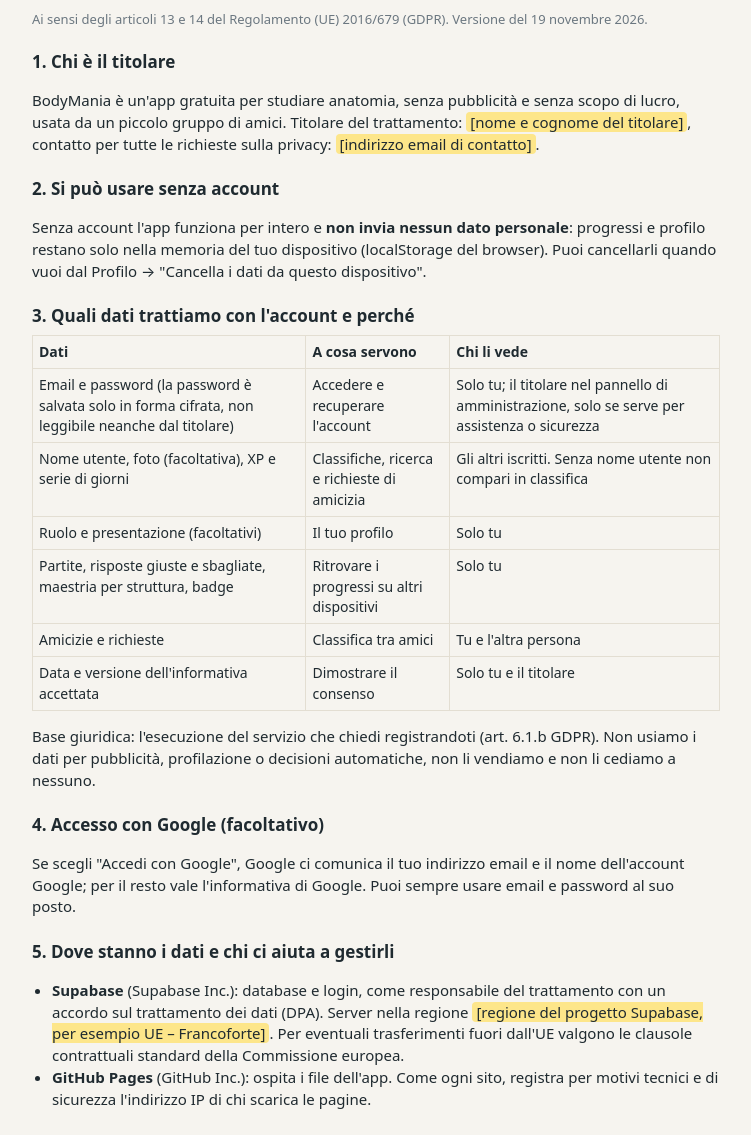
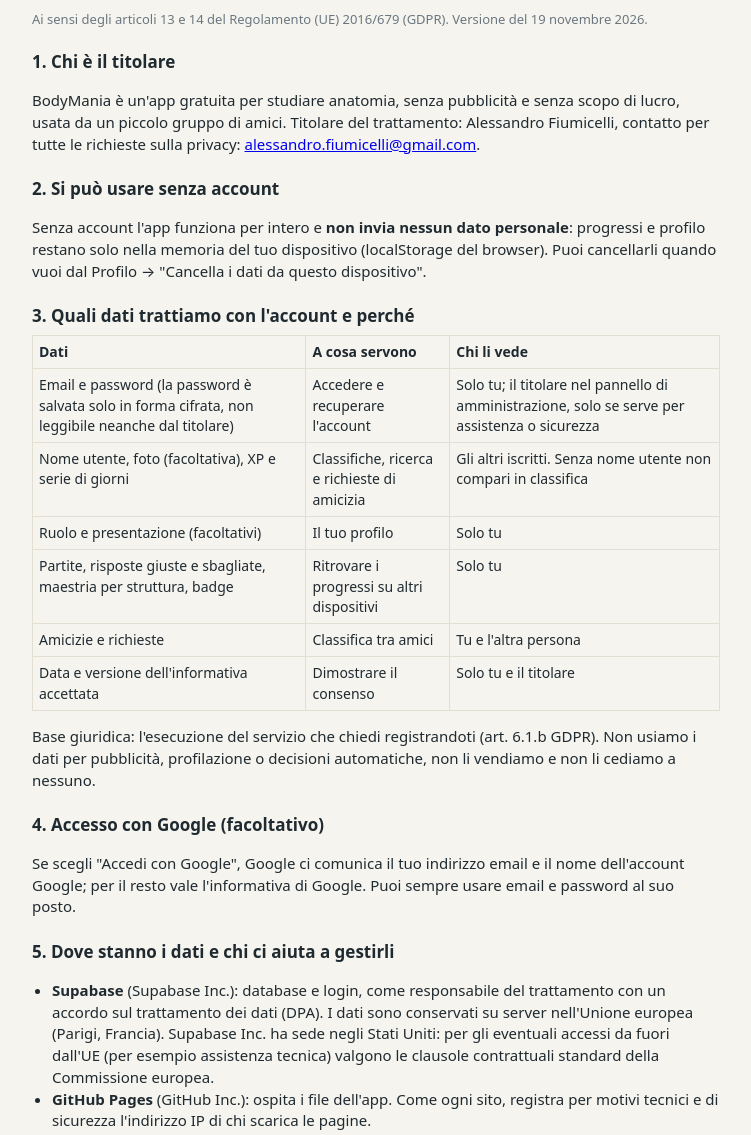
Before and after one commit to alefiumi/bodymania, a plain HTML site: page privacy.html in a window 1280 px wide. Shown: the part 103-1238 px from the top of the page, without its empty margins (264-1015 px from the left). Drawn offline with Linux system fonts and the light colour scheme.

Commit message:
Informativa: titolare e regione dei dati (UE, Parigi)
Co-Authored-By: Claude Opus 5.5 <noreply@anthropic.com>
Claude-Session: https://claude.ai/code/session_01SNXnQv2wgMR3q12jAdBNHK

```diff
--- a/privacy.html
+++ b/privacy.html
@@ -13,7 +13,6 @@ main{max-width:720px;margin:0 auto;padding:calc(16px + env(safe-area-inset-top))
 h1{font-size:22px;margin:8px 0 4px}h2{font-size:17px;margin:22px 0 6px}
 p,li{color:var(--ink)}ul{padding-left:20px}.mut{color:var(--mut)}
 table{border-collapse:collapse;width:100%;font-size:14px}td,th{border:1px solid var(--line);padding:6px;text-align:left;vertical-align:top}
-.todo{background:#fde68a;color:#1f2a30;padding:0 4px;border-radius:4px}
 </style>
 </head>
 <body>
@@ -24,8 +23,8 @@ table{border-collapse:collapse;width:100%;font-size:14px}td,th{border:1px solid
 
 <h2>1. Chi è il titolare</h2>
 <p>BodyMania è un'app gratuita per studiare anatomia, senza pubblicità e senza scopo di lucro, usata da un piccolo gruppo di amici.
-Titolare del trattamento: <span class="todo">[nome e cognome del titolare]</span>, contatto per tutte le richieste sulla privacy:
-<span class="todo">[indirizzo email di contatto]</span>.</p>
+Titolare del trattamento: Alessandro Fiumicelli, contatto per tutte le richieste sulla privacy:
+<a href="mailto:alessandro.fiumicelli@gmail.com">alessandro.fiumicelli@gmail.com</a>.</p>
 
 <h2>2. Si può usare senza account</h2>
 <p>Senza account l'app funziona per intero e <b>non invia nessun dato personale</b>: progressi e profilo restano solo nella memoria
@@ -51,8 +50,8 @@ l'informativa di Google. Puoi sempre usare email e password al suo posto.</p>
 <h2>5. Dove stanno i dati e chi ci aiuta a gestirli</h2>
 <ul>
 <li><b>Supabase</b> (Supabase Inc.): database e login, come responsabile del trattamento con un accordo sul trattamento dei dati (DPA).
-Server nella regione <span class="todo">[regione del progetto Supabase, per esempio UE – Francoforte]</span>.
-Per eventuali trasferimenti fuori dall'UE valgono le clausole contrattuali standard della Commissione europea.</li>
+I dati sono conservati su server nell'Unione europea (Parigi, Francia). Supabase Inc. ha sede negli Stati Uniti: per gli eventuali
+accessi da fuori dall'UE (per esempio assistenza tecnica) valgono le clausole contrattuali standard della Commissione europea.</li>
 <li><b>GitHub Pages</b> (GitHub Inc.): ospita i file dell'app. Come ogni sito, registra per motivi tecnici e di sicurezza l'indirizzo IP
 di chi scarica le pagine.</li>
 </ul>
--- a/sw.js
+++ b/sw.js
@@ -7,7 +7,7 @@
      stanno in una cache a parte (MODEL_CACHE), che non si riscarica a ogni nuova versione dell'app: all'installazione
      si salva la base (motore e scheletro), ogni altro strato la prima volta che viene richiesto con la rete.
      Quando cambi un file in atlante/vendor/ o un .glb, aumenta MODEL_VERSION. */
-const APP_VERSION = '38';
+const APP_VERSION = '39';
 const APP_CACHE = 'bodymania-app-' + APP_VERSION;
 const CONTENT_PREFIX = 'bodymania-content-';
 const MODEL_VERSION = '1';
```
Also changed, not shown: 1 other file.
